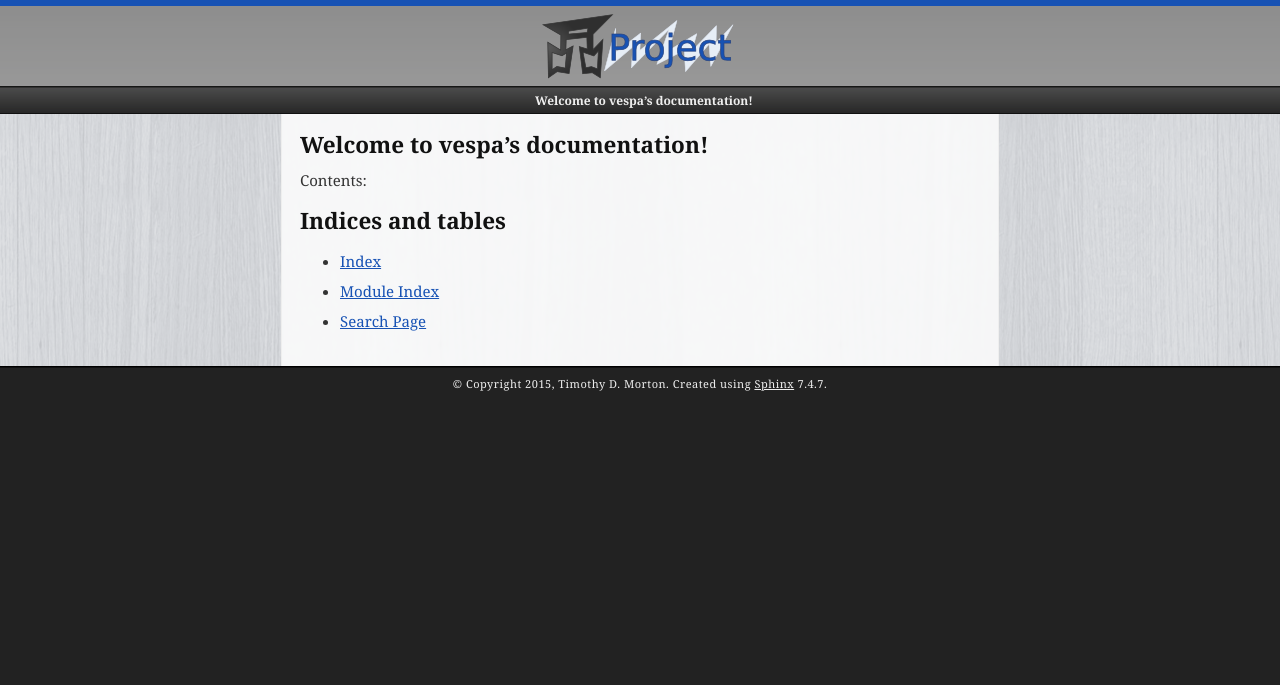
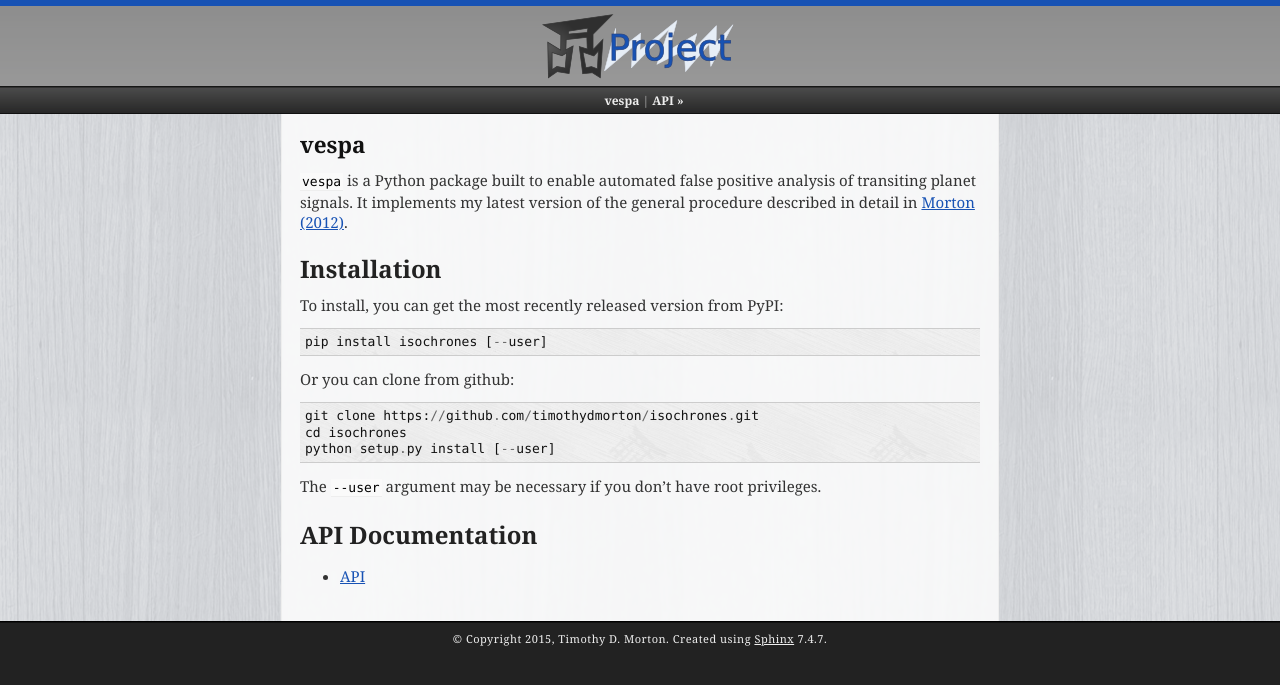
Before and after one commit to timothydmorton/VESPA, a Sphinx documentation site: the page built from docs/index.rst, in a window 1280 px wide. Shown: the top 685 px of the page. Built offline with Sphinx 7.4.7, drawn with Linux system fonts in a browser that asks for light colours.

Commit message:
added file

```diff
--- /dev/null
+++ b/docs/api.rst
@@ -0,0 +1,6 @@
+.. _api:
+
+API
+===
+
+.. module:: vespa
--- a/docs/index.rst
+++ b/docs/index.rst
@@ -1,21 +1,31 @@
-.. vespa documentation master file, created by
-   sphinx-quickstart on Wed Mar 18 14:47:37 2015.
-   You can adapt this file completely to your liking, but it should at least
-   contain the root `toctree` directive.
-
-Welcome to vespa's documentation!
+vespa
 =================================
 
-Contents:
+``vespa`` is a Python package built to enable automated false positive
+analysis of transiting planet signals. It implements my latest version of the
+general procedure described in detail in `Morton (2012) <http://adsabs.harvard.edu/abs/2012ApJ...761....6M>`_.
+
+Installation
+------------
+
+To install, you can get the most recently released version from PyPI::
+
+    pip install isochrones [--user]
+
+Or you can clone from github::
+
+    git clone https://github.com/timothydmorton/isochrones.git
+    cd isochrones
+    python setup.py install [--user]
+
+The ``--user`` argument may be necessary if you don't have root privileges.
+
+
+API Documentation
+-----------------
 
 .. toctree::
    :maxdepth: 2
 
 
-
-Indices and tables
-==================
-
-* :ref:`genindex`
-* :ref:`modindex`
-* :ref:`search`
+   api
```
